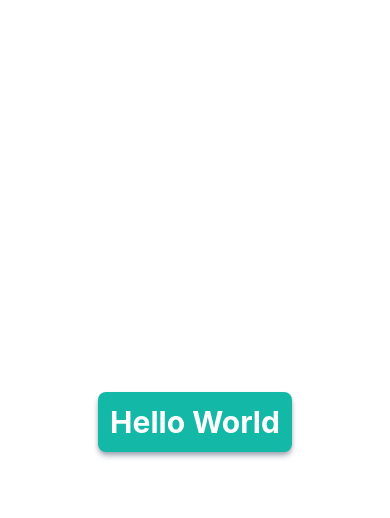
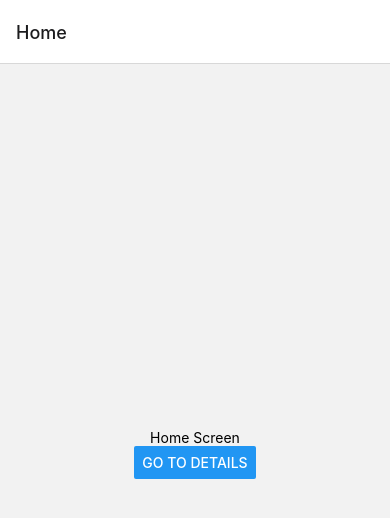
Before and after one commit to Miguel22247/deliveroo-clone, a React Native app: screen / in a window 390 px wide. Shown: the top 518 px of the page. Built offline with nearby package versions, Linux system fonts and the light colour scheme.

Commit message:
add code

```diff
--- a/App.js
+++ b/App.js
@@ -1,16 +1,48 @@
-import { StatusBar } from 'expo-status-bar';
-import { StyleSheet, Text, TouchableOpacity, View } from 'react-native';
+import { Button, View, Text } from "react-native";
+import { NavigationContainer } from "@react-navigation/native";
+import { createNativeStackNavigator } from "@react-navigation/native-stack";
 
-
-// nativewind approach
-export default function App() {
+function HomeScreen({ navigation }) {
   return (
-    <View className="flex-1 justify-center items-center bg-white ">
-      <TouchableOpacity className="bg-teal-500 p-3 rounded-lg shadow-md shadow-gray-400">
-        <Text className="text-white text-3xl font-bold ">Hello World</Text>
-      </TouchableOpacity>
-
-      <StatusBar style="dark" />
+    <View style={{ flex: 1, alignItems: "center", justifyContent: "center" }}>
+      <Text>Home Screen</Text>
+      <Button
+        title="Go to Details"
+        onPress={() => navigation.navigate("Details")}
+      />
     </View>
   );
 }
+
+function DetailsScreen({ navigation }) {
+  return (
+    <View style={{ flex: 1, alignItems: "center", justifyContent: "center" }}>
+      <Text>Details Screen</Text>
+      <Button
+        title="Go to Details... again"
+        onPress={() => navigation.push('Details')}
+      />
+      <Button title="Go to Home" onPress={() => navigation.navigate('Home')} />
+      <Button title="Go back" onPress={() => navigation.goBack()} />
+      <Button
+        title="Go back to first screen in stack"
+        onPress={() => navigation.popToTop()}
+      />
+    </View>
+  );
+}
+
+const Stack = createNativeStackNavigator();
+
+function App() {
+  return (
+    <NavigationContainer>
+      <Stack.Navigator initialRouteName="Home">
+        <Stack.Screen name="Home" component={HomeScreen} />
+        <Stack.Screen name="Details" component={DetailsScreen} />
+      </Stack.Navigator>
+    </NavigationContainer>
+  );
+}
+
+export default App;
```
